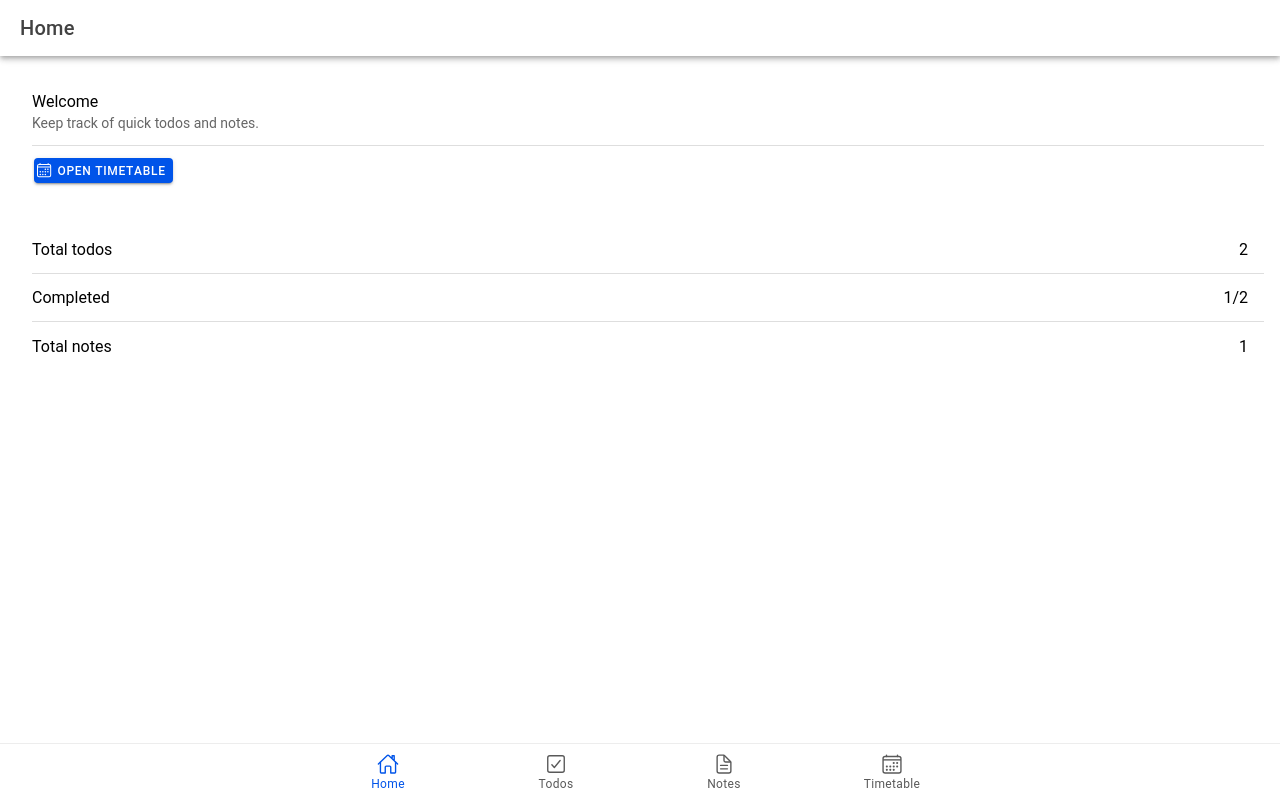
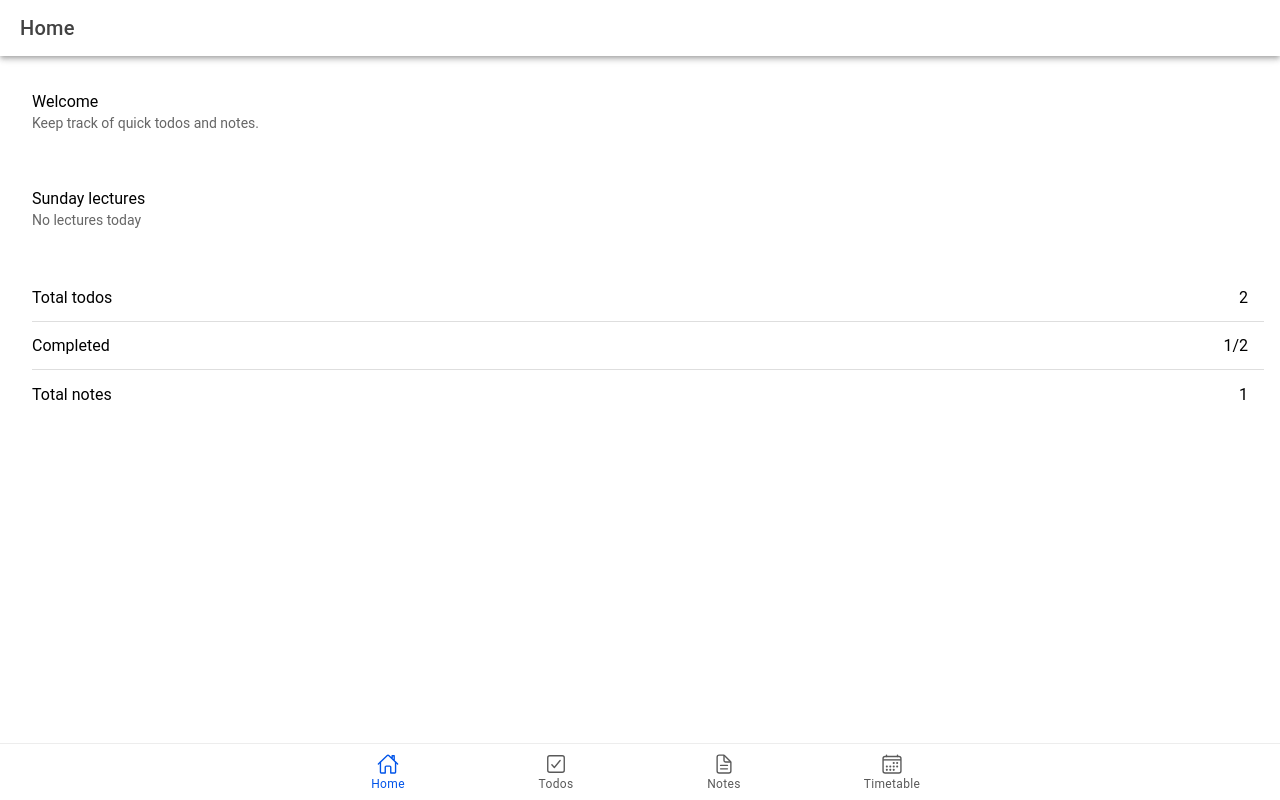
Before and after one commit to thealihamza04/Ionic-react, a React (Vite) app: page /tabs/home in a window 1280 px wide. Built offline with nearby package versions, Linux system fonts and the light colour scheme.

Commit message:
added indexDB

```diff
--- a/src/App.tsx
+++ b/src/App.tsx
@@ -1,4 +1,4 @@
-import React, { useMemo, useState } from 'react';
+import React, { useEffect, useMemo, useState } from 'react';
 import { Redirect, Route } from 'react-router-dom';
 import {
   IonApp,
@@ -18,6 +18,8 @@ import {
   homeOutline
 } from 'ionicons/icons';
 import Home from './pages/Home';
+import { DAY_LABELS, getLecturesForDay } from './constants/timetable';
+import { loadNotes, loadTodos, saveNotes, saveTodos } from './lib/appStorage';
 import Notes from './pages/Notes';
 import Timetable from './pages/Timetable';
 import Todos from './pages/Todos';
@@ -57,14 +59,56 @@ setupIonicReact();
 export type TodoItem = { id: string; title: string; done: boolean };
 export type NoteItem = { id: string; text: string };
 
+const DEFAULT_TODOS: TodoItem[] = [
+  { id: 't1', title: 'Try adding a todo', done: false },
+  { id: 't2', title: 'Check it off', done: true }
+];
+
+const DEFAULT_NOTES: NoteItem[] = [{ id: 'n1', text: 'Welcome! Add a quick note.' }];
+
 const App: React.FC = () => {
-  const [todos, setTodos] = useState<TodoItem[]>([
-    { id: 't1', title: 'Try adding a todo', done: false },
-    { id: 't2', title: 'Check it off', done: true }
-  ]);
-  const [notes, setNotes] = useState<NoteItem[]>([
-    { id: 'n1', text: 'Welcome! Add a quick note.' }
-  ]);
+  const [todos, setTodos] = useState<TodoItem[]>(DEFAULT_TODOS);
+  const [notes, setNotes] = useState<NoteItem[]>(DEFAULT_NOTES);
+  const [isStorageReady, setIsStorageReady] = useState(false);
+
+  useEffect(() => {
+    let isActive = true;
+
+    Promise.all([loadTodos(), loadNotes()])
+      .then(([storedTodos, storedNotes]) => {
+        if (!isActive) return;
+        setTodos(storedTodos ?? DEFAULT_TODOS);
+        setNotes(storedNotes ?? DEFAULT_NOTES);
+      })
+      .catch(() => {
+        if (!isActive) return;
+        setTodos(DEFAULT_TODOS);
+        setNotes(DEFAULT_NOTES);
+      })
+      .finally(() => {
+        if (isActive) {
+          setIsStorageReady(true);
+        }
+      });
+
+    return () => {
+      isActive = false;
+    };
+  }, []);
+
+  useEffect(() => {
+    if (!isStorageReady) return;
+    saveTodos(todos).catch(() => {
+      // Ignore persistence errors and keep in-memory state usable.
+    });
+  }, [isStorageReady, todos]);
+
+  useEffect(() => {
+    if (!isStorageReady) return;
+    saveNotes(notes).catch(() => {
+      // Ignore persistence errors and keep in-memory state usable.
+    });
+  }, [isStorageReady, notes]);
 
   const summary = useMemo(() => {
     const totalTodos = todos.length;
@@ -72,6 +116,10 @@ const App: React.FC = () => {
     const totalNotes = notes.length;
     return { totalTodos, completedTodos, totalNotes };
   }, [notes.length, todos]);
+
+  const todayDay = new Date().getDay();
+  const todayLectures = getLecturesForDay(todayDay);
+  const todayLabel = DAY_LABELS[todayDay] ?? 'Today';
 
   return (
     <IonApp>
@@ -83,6 +131,8 @@ const App: React.FC = () => {
                 totalTodos={summary.totalTodos}
                 completedTodos={summary.completedTodos}
                 totalNotes={summary.totalNotes}
+                todayLabel={todayLabel}
+                todayLectures={todayLectures}
               />
             </Route>
             <Route exact path="/tabs/todos">
--- /dev/null
+++ b/src/constants/timetable.ts
@@ -0,0 +1,138 @@
+export type LectureItem = {
+  id: string;
+  courseCode: string;
+  section: string;
+  courseName: string;
+  room: string;
+  instructor: string;
+  day: number;
+  normalTime: string;
+  ramadanTime: string;
+};
+
+export const TIMETABLE: LectureItem[] = [
+  {
+    id: 'mon-it3016',
+    courseCode: 'IT3016',
+    section: 'W1',
+    courseName: 'Simulation & Modeling',
+    room: 'SST1-705B',
+    instructor: 'Ateeqa Naseer',
+    day: 1,
+    normalTime: '9:30 AM - 10:45 AM',
+    ramadanTime: '9:00 AM - 9:55 AM'
+  },
+  {
+    id: 'tue-se480',
+    courseCode: 'SE480',
+    section: 'W2',
+    courseName: 'Design Pattern & Refactoring',
+    room: '',
+    instructor: 'Dr. Nosheen Qamar',
+    day: 2,
+    normalTime: '11:00 AM - 12:15 PM',
+    ramadanTime: '10:00 AM - 10:55 AM'
+  },
+  {
+    id: 'wed-cs438-1',
+    courseCode: 'CS438',
+    section: 'W1',
+    courseName: 'Natural Language Processing',
+    room: 'SST1-705B',
+    instructor: 'Waqar Ashiq',
+    day: 3,
+    normalTime: '8:00 AM - 9:15 AM',
+    ramadanTime: '8:00 AM - 8:55 AM'
+  },
+  {
+    id: 'wed-cs438-2',
+    courseCode: 'CS438',
+    section: 'W1',
+    courseName: 'Natural Language Processing',
+    room: 'SST1-705B',
+    instructor: 'Waqar Ashiq',
+    day: 3,
+    normalTime: '9:30 AM - 10:45 AM',
+    ramadanTime: '9:00 AM - 9:55 AM'
+  },
+  {
+    id: 'wed-hu4092',
+    courseCode: 'HU4092',
+    section: 'W2',
+    courseName: 'Professional Practices',
+    room: 'SST2-1303',
+    instructor: 'Shama Sadaqat',
+    day: 3,
+    normalTime: '11:00 AM - 12:15 PM',
+    ramadanTime: '10:00 AM - 10:55 AM'
+  },
+  {
+    id: 'wed-cc371',
+    courseCode: 'CC371',
+    section: 'W5',
+    courseName: 'Artificial Intelligence',
+    room: '',
+    instructor: 'Faculty TBA',
+    day: 3,
+    normalTime: '2:00 PM - 3:15 PM',
+    ramadanTime: '12:00 PM - 12:55 PM'
+  },
+  {
+    id: 'thu-it3016',
+    courseCode: 'IT3016',
+    section: 'W1',
+    courseName: 'Simulation & Modeling',
+    room: 'SST1-705B',
+    instructor: 'Ateeqa Naseer',
+    day: 4,
+    normalTime: '9:30 AM - 10:45 AM',
+    ramadanTime: '9:00 AM - 9:55 AM'
+  },
+  {
+    id: 'fri-se480',
+    courseCode: 'SE480',
+    section: 'W2',
+    courseName: 'Design Pattern & Refactoring',
+    room: '',
+    instructor: 'Dr. Nosheen Qamar',
+    day: 5,
+    normalTime: '11:00 AM - 12:15 PM',
+    ramadanTime: '10:00 AM - 10:55 AM'
+  },
+  {
+    id: 'fri-cc371',
+    courseCode: 'CC371',
+    section: 'W5',
+    courseName: 'Artificial Intelligence',
+    room: '',
+    instructor: 'Faculty TBA',
+    day: 5,
+    normalTime: '2:00 PM - 3:15 PM',
+    ramadanTime: '11:00 AM - 11:55 AM'
+  },
+  {
+    id: 'sat-hu4092',
+    courseCode: 'HU4092',
+    section: 'W2',
+    courseName: 'Professional Practices',
+    room: 'SST2-1303',
+    instructor: 'Shama Sadaqat',
+    day: 6,
+    normalTime: '11:00 AM - 12:15 PM',
+    ramadanTime: '10:00 AM - 10:55 AM'
+  }
+];
+
+export const DAY_LABELS: Record<number, string> = {
+  0: 'Sunday',
+  1: 'Monday',
+  2: 'Tuesday',
+  3: 'Wednesday',
+  4: 'Thursday',
+  5: 'Friday',
+  6: 'Saturday'
+};
+
+export function getLecturesForDay(day: number): LectureItem[] {
+  return TIMETABLE.filter((lecture) => lecture.day === day);
+}
--- /dev/null
+++ b/src/lib/appStorage.ts
@@ -0,0 +1,80 @@
+import type { NoteItem, TodoItem } from '../App';
+
+const DB_NAME = 'ionic-app-db';
+const DB_VERSION = 1;
+const STORE_NAME = 'app-state';
+const TODOS_KEY = 'todos';
+const NOTES_KEY = 'notes';
+
+function openDatabase(): Promise<IDBDatabase> {
+  return new Promise((resolve, reject) => {
+    const request = indexedDB.open(DB_NAME, DB_VERSION);
+
+    request.onupgradeneeded = () => {
+      const db = request.result;
+      if (!db.objectStoreNames.contains(STORE_NAME)) {
+        db.createObjectStore(STORE_NAME);
+      }
+    };
+
+    request.onsuccess = () => resolve(request.result);
+    request.onerror = () => reject(request.error ?? new Error('Failed to open IndexedDB'));
+  });
+}
+
+function runTransaction<T>(
+  mode: IDBTransactionMode,
+  operation: (store: IDBObjectStore, resolve: (value: T) => void, reject: (reason?: unknown) => void) => void
+): Promise<T> {
+  return openDatabase().then(
+    (db) =>
+      new Promise<T>((resolve, reject) => {
+        const transaction = db.transaction(STORE_NAME, mode);
+        const store = transaction.objectStore(STORE_NAME);
+
+        transaction.oncomplete = () => db.close();
+        transaction.onabort = () => {
+          db.close();
+          reject(transaction.error ?? new Error('IndexedDB transaction aborted'));
+        };
+        transaction.onerror = () => {
+          db.close();
+          reject(transaction.error ?? new Error('IndexedDB transaction failed'));
+        };
+
+        operation(store, resolve, reject);
+      })
+  );
+}
+
+function getValue<T>(key: string): Promise<T | null> {
+  return runTransaction<T | null>('readonly', (store, resolve, reject) => {
+    const request = store.get(key);
+    request.onsuccess = () => resolve((request.result as T | undefined) ?? null);
+    request.onerror = () => reject(request.error ?? new Error(`Failed to read ${key}`));
+  });
+}
+
+function setValue<T>(key: string, value: T): Promise<void> {
+  return runTransaction<void>('readwrite', (store, resolve, reject) => {
+    const request = store.put(value, key);
+    request.onsuccess = () => resolve();
+    request.onerror = () => reject(request.error ?? new Error(`Failed to write ${key}`));
+  });
+}
+
+export function loadTodos(): Promise<TodoItem[] | null> {
+  return getValue<TodoItem[]>(TODOS_KEY);
+}
+
+export function loadNotes(): Promise<NoteItem[] | null> {
+  return getValue<NoteItem[]>(NOTES_KEY);
+}
+
+export function saveTodos(todos: TodoItem[]): Promise<void> {
+  return setValue(TODOS_KEY, todos);
+}
+
+export function saveNotes(notes: NoteItem[]): Promise<void> {
+  return setValue(NOTES_KEY, notes);
+}
--- a/src/pages/Home.tsx
+++ b/src/pages/Home.tsx
@@ -12,14 +12,23 @@ import {
   IonToolbar
 } from '@ionic/react';
 import { calendarOutline } from 'ionicons/icons';
+import type { LectureItem } from '../constants/timetable';
 
 type HomeProps = {
   totalTodos: number;
   completedTodos: number;
   totalNotes: number;
+  todayLabel: string;
+  todayLectures: LectureItem[];
 };
 
-const Home: React.FC<HomeProps> = ({ totalTodos, completedTodos, totalNotes }) => {
+const Home: React.FC<HomeProps> = ({
+  totalTodos,
+  completedTodos,
+  totalNotes,
+  todayLabel,
+  todayLectures
+}) => {
   return (
     <IonPage>
       <IonHeader>
@@ -35,12 +44,29 @@ const Home: React.FC<HomeProps> = ({ totalTodos, completedTodos, totalNotes }) =
               <p>Keep track of quick todos and notes.</p>
             </IonLabel>
           </IonItem>
+        </IonList>
+
+        <IonList inset>
           <IonItem>
-            <IonButton expand="block" routerLink="/tabs/timetable">
-              <IonIcon slot="start" icon={calendarOutline} aria-hidden="true" />
-              Open timetable
-            </IonButton>
+            <IonLabel>
+              <h2>{todayLabel} lectures</h2>
+              <p>
+                {todayLectures.length > 0
+                  ? `${todayLectures.length} lecture${todayLectures.length === 1 ? '' : 's'} today`
+                  : 'No lectures today'}
+              </p>
+            </IonLabel>
           </IonItem>
+          {todayLectures.map((lecture) => (
+            <IonItem key={lecture.id}>
+              <IonLabel>
+                <h3>{`${lecture.courseCode} - ${lecture.section}`}</h3>
+                <p>{lecture.courseName}</p>
+                <p>{lecture.normalTime}</p>
+                <p>{[lecture.room, lecture.instructor].filter(Boolean).join(' - ')}</p>
+              </IonLabel>
+            </IonItem>
+          ))}
         </IonList>
 
         <IonList inset>
```
Also changed, not shown: public/sw.js (+10 -7 lines), public/manifest.json.
